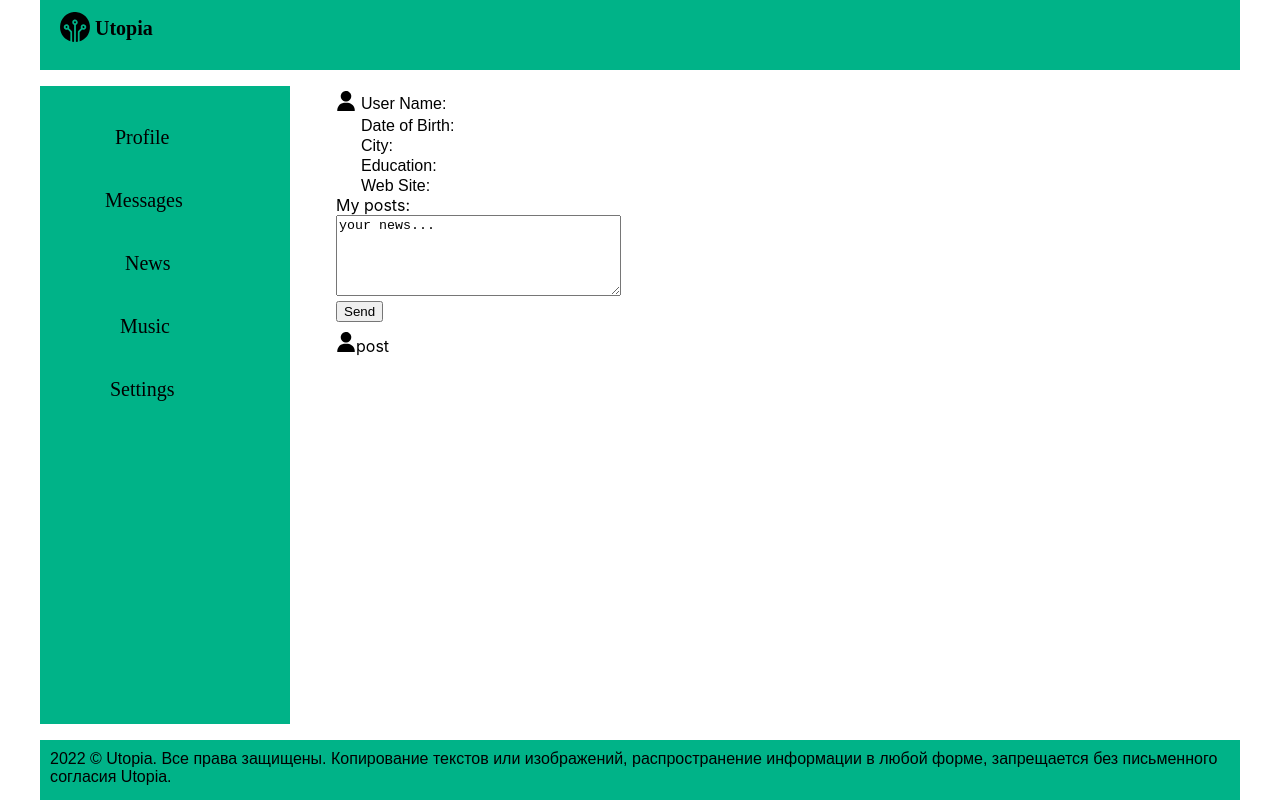
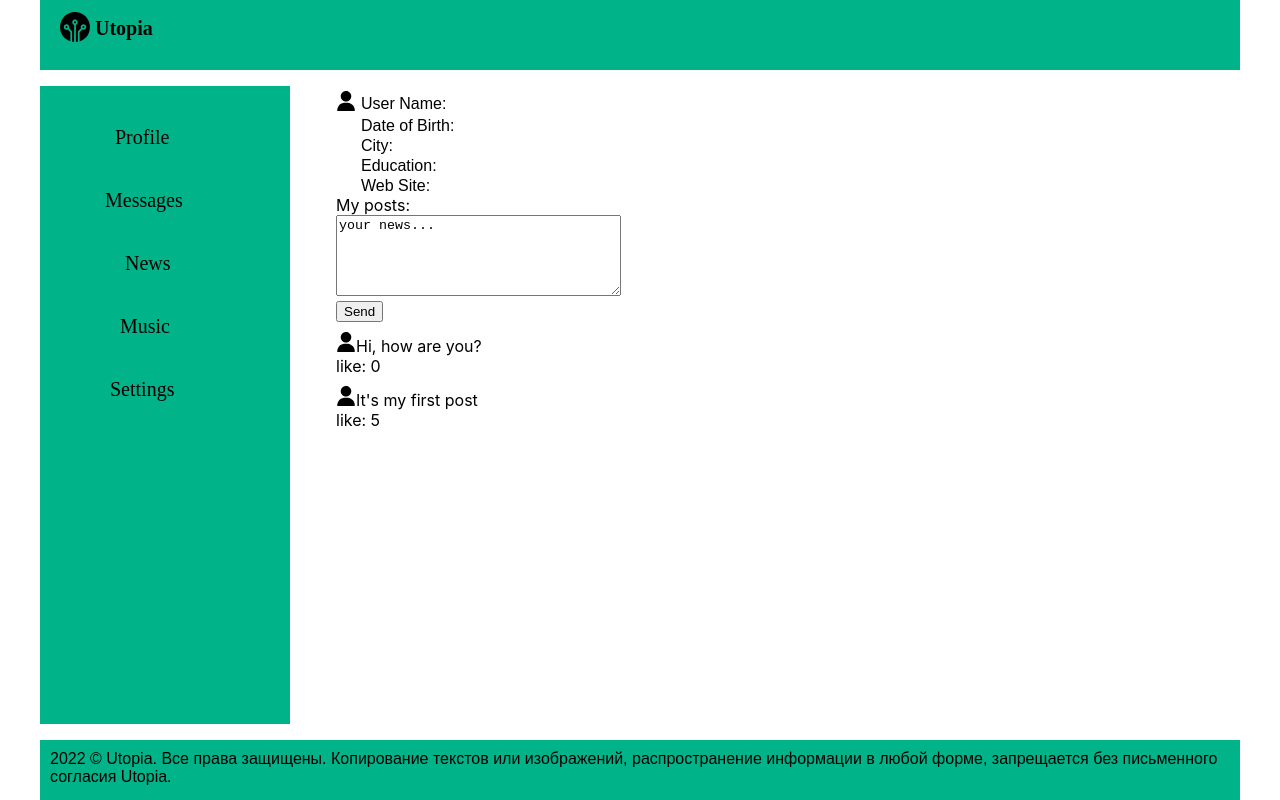
Before and after one commit to DenisIevlev/Social_Network_Project, a React (Create React App) app: page / in a window 1280 px wide. Built offline with nearby package versions, Linux system fonts and the light colour scheme; a web font is replaced by a local one.

Commit message:
Add props

```diff
--- a/src/Components/Profile/MyPosts/MyPosts.js
+++ b/src/Components/Profile/MyPosts/MyPosts.js
@@ -7,7 +7,8 @@ const MyPosts = () => {
       <span className='profile__info__myposts'>My posts:</span><br />
       <textarea className='profile__info__textarea' rows="5" cols="33" value="your news..."></textarea><br />
       <input type='button' value='Send'></input>
-      <Post/>
+      <Post message ='Hi, how are you?' likeCount='0'/>
+      <Post message ="It's my first post" likeCount='5'/>
     </div>
   );
 }
--- a/src/Components/Profile/MyPosts/Post/Post.js
+++ b/src/Components/Profile/MyPosts/Post/Post.js
@@ -8,11 +8,12 @@ const PostPhoto = styled.img`
 `;
 
 
-const Post = () => {
+const Post = (props) => {
   return (
        <div>
       <PostPhoto src={user} alt='profile-photo'></PostPhoto>
-      <span>post</span>
+      <span>{props.message}</span><br/>
+      <span>like: {props.likeCount}</span>
     </div>
   );
 }
```
